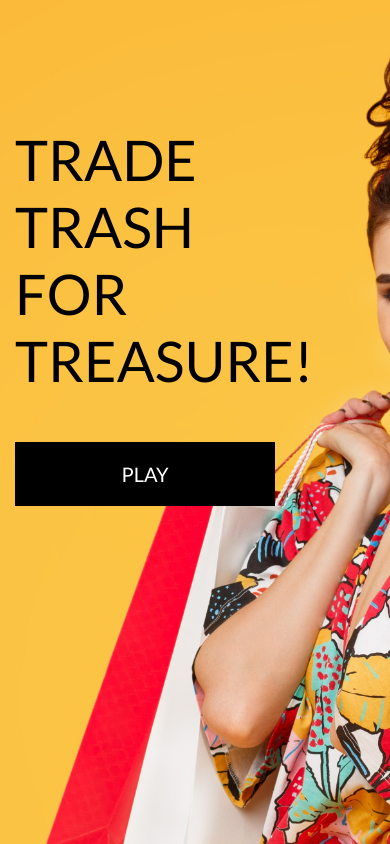
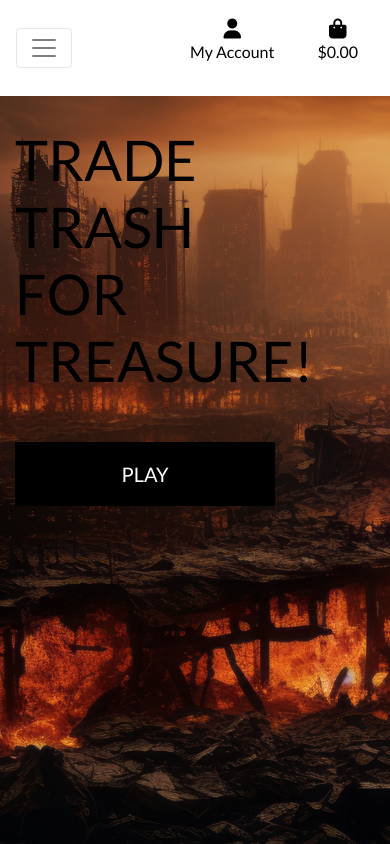
Before and after one commit to Hayespace/junk_trader, a Django app: page / in a window 390 px wide. Run offline with Django 5.2, Linux system fonts and the light colour scheme; some libraries are stand-ins or nearby versions.

Commit message:
add navbar for mobile

```diff
--- a/junktrader/settings.py
+++ b/junktrader/settings.py
@@ -27,7 +27,7 @@ SECRET_KEY = 'django-insecure-wv4&kr%sc4&k%x9hzy=krcmz*g@m3t6x*$p-b8o+jn*^!*_mp!
 # SECURITY WARNING: don't run with debug turned on in production!
 DEBUG = True
 
-ALLOWED_HOSTS = ['8000-hayespace-junktrader-uaxcjdtdd05.ws-eu107.gitpod.io']
+ALLOWED_HOSTS = ['8000-hayespace-junktrader-p34592fbmuj.ws-eu107.gitpod.io']
 
 
 # Application definition
--- a/static/css/base.css
+++ b/static/css/base.css
@@ -3,11 +3,11 @@ html {
 }
 
 body {
-    background: url('/media/homepage_background_cropped.jpg') no-repeat center center fixed;
-    background-size: cover;
+	background: url('/media/bg_image.png') no-repeat center center fixed;
+	background-size: cover;
     height: calc(100vh - 164px);
     color: #555;
-    font-family: 'Lato';
+    font-family: "Lato";
 }
 
 /* from Bulma */
@@ -56,7 +56,11 @@ body {
     border: 1px solid black !important;
 }
 
-/* -------------------------------- Media Queries */
+.bg-black {
+    background: #000 !important;
+}
+
+/* --------------------------------- Media queries */
 
 /* Slightly larger container on xl screens */
 @media (min-width: 1200px) {
--- a/templates/base.html
+++ b/templates/base.html
@@ -35,12 +35,11 @@
 <title>Junk Trader {% block extra_title %}{% endblock %}</title>
 </head>
 <body>
-
     <header class="container-fluid fixed-top">
         <div id="topnav" class="row bg-white pt-lg-2 d-none d-lg-flex">
             <div class="col-12 col-lg-4 my-auto py-1 py-lg-0 text-center text-lg-left">
                 <a href="{% url 'home' %}" class="nav-link main-logo-link">
-                    <h2 class="logo-font text-black my-0">JUNK TRADER</h2>
+                    <h2 class="logo-font text-black my-0"><strong>JUNK</strong> TRADER</h2>
                 </a>
             </div>
             <div class="col-12 col-lg-4 my-auto py-1 py-lg-0">
@@ -48,12 +47,11 @@
             </div>
             <div class="col-12 col-lg-4 my-auto py-1 py-lg-0">
                 <ul class="list-inline list-unstyled text-center text-lg-right my-0">
-
                     <li class="list-inline-item dropdown">
                         <a class="text-black nav-link" href="#" id="user-options" data-toggle="dropdown" aria-haspopup="true" aria-expanded="false">
                             <div class="text-center">
                                 <div><i class="fas fa-user fa-lg"></i></div>
-                                <p class="my-0">Bag</p>
+                                <p class="my-0">My Account</p>
                             </div>
                         </a>
                         <div class="dropdown-menu border-0" aria-labelledby="user-options">
@@ -69,7 +67,6 @@
                             {% endif %}
                         </div>
                     </li>
-
                     <li class="list-inline-item">
                         <a class="{% if grand_total %}text-info font-weight-bold{% else %}text-black{% endif %} nav-link" href="">
                             <div class="text-center">
@@ -81,21 +78,23 @@
                                         $0.00
                                     {% endif %}
                                 </p>
-
-                                <!-- Money and debt counter section -->
-                            <div class="text-center mt-3">
-                                <p>Total Money: ${{ total_money }}</p> {# Replace with actual total money #}
-                                <p>Debt: ${{ debt }}</p> {# Replace with actual debt #}
-                                <p>Days Left: {{ days_left }} out of 30</p> {# Replace with actual days left #}
-                            </div>
-
-
                             </div>
                         </a>
                     </li>
                 </ul>
             </div>
+            <div class="col-12 col-lg-4 my-auto py-1 py-lg-0"></div>
         </div>
+        <div class="row bg-white">
+            <nav class="navbar navbar-expand-lg navbar-light w-100">
+                <button class="navbar-toggler" type="button" data-toggle="collapse" data-target="#main-nav" aria-controls="main-nav" aria-expanded="false" aria-label="Toggle navigation">
+                    <span class="navbar-toggler-icon"></span>
+                </button>
+                {% include 'includes/mobile-top-header.html' %}
+                {% include 'includes/main-nav.html' %}
+            </nav>
+        </div>
+
     </header>
 
     {% if messages %}
@@ -111,5 +110,6 @@
     {% block postloadjs %}
     {% endblock %}
 
+
   </body>
 </html>
--- /dev/null
+++ b/templates/includes/main-nav.html
@@ -0,0 +1,38 @@
+<div class="collapse navbar-collapse" id="main-nav">
+    <ul class="navbar-nav w-auto mx-auto">
+        <li class="nav-item dropdown">
+            <a class="logo-font font-weight-bold nav-link text-black mr-5" href="#" id="all-products-link" data-toggle="dropdown" aria-haspopup="true" aria-expanded="false">
+                LOCATIONS
+            </a>
+            <div class="dropdown-menu border-0" aria-labelledby="all-products-link">
+                <a href="" class="dropdown-item">By Price</a>
+                <a href="" class="dropdown-item ">By Rating</a>
+                <a href="" class="dropdown-item ">By Category</a>
+                <a href="" class="dropdown-item">All Products</a>
+            </div>
+        </li>
+
+        <li class="nav-item dropdown">
+            <a class="logo-font font-weight-bold nav-link text-black mr-5" href="#" id="clothing-link" data-toggle="dropdown" aria-haspopup="true" aria-expanded="false">
+                ITEMS
+            </a>
+            <div class="dropdown-menu border-0" aria-labelledby="clothing-link">
+                <a href="" class="dropdown-item">Activewear &amp; Essentials</a>
+                <a href="" class="dropdown-item">Jeans</a>
+                <a href="" class="dropdown-item">Shirts</a>
+                <a href="" class="dropdown-item">All Clothing</a>
+            </div>
+        </li>
+
+        <li class="nav-item dropdown">
+            <a class="logo-font font-weight-bold nav-link text-black mr-5" href="#" id="homeware-link" data-toggle="dropdown" aria-haspopup="true" aria-expanded="false">
+                LOANS
+            </a>
+            <div class="dropdown-menu border-0" aria-labelledby="homeware-link">
+                <a href="" class="dropdown-item">Bed &amp; Bath</a>
+                <a href="" class="dropdown-item">Kitchen &amp; Dining</a>
+                <a href="" class="dropdown-item">All Homeware</a>
+            </div>
+        </li>
+    </ul>
+</div>
--- /dev/null
+++ b/templates/includes/mobile-top-header.html
@@ -0,0 +1,36 @@
+<ul>
+  <li class="list-inline-item dropdown">
+      <a class="text-black nav-link d-block d-lg-none" href="#" id="user-options" data-toggle="dropdown" aria-haspopup="true" aria-expanded="false">
+          <div class="text-center">
+              <div><i class="fas fa-user fa-lg"></i></div>
+              <p class="my-0">My Account</p>
+          </div>
+      </a>
+      <div class="dropdown-menu border-0" aria-labelledby="user-options">
+          {% if request.user.is_authenticated %}
+              {% if request.user.is_superuser %}
+                  <a href="{% url 'account_logout' %}" class="dropdown-item">Item Management</a>
+              {% endif %}
+              <a href="" class="dropdown-item">My Profile</a>
+              <a href="{% url 'account_logout' %}" class="dropdown-item">Logout</a>
+          {% else %}
+              <a href="{% url 'account_signup' %}" class="dropdown-item">Register</a>
+              <a href="{% url 'account_login' %}" class="dropdown-item">Login</a>
+          {% endif %}
+      </div>
+  </li>
+  <li class="list-inline-item">
+      <a class="{% if grand_total %}text-primary font-weight-bold{% else %}text-black{% endif %} nav-link d-block d-lg-none" href="">
+          <div class="text-center">
+              <div><i class="fas fa-shopping-bag fa-lg"></i></div>
+              <p class="my-0">
+                  {% if grand_total %}
+                      ${{ grand_total|floatformat:2 }}
+                  {% else %}
+                      $0.00
+                  {% endif %}
+              </p>
+          </div>
+      </a>
+    </li>
+  </ul>
```
Also changed, not shown: media/bg_image.png (added), media/bg_image2.png (added). Lines whose indentation alone changed are shown as unchanged.
